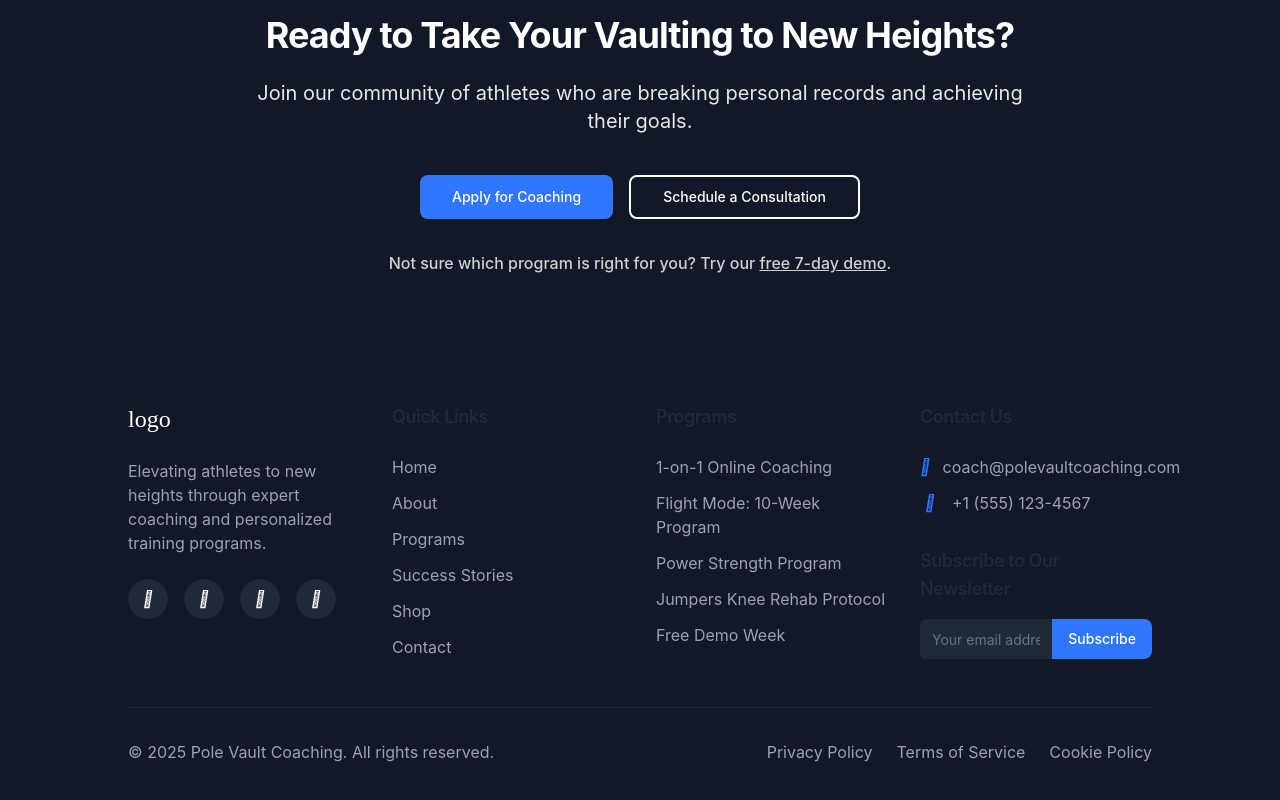
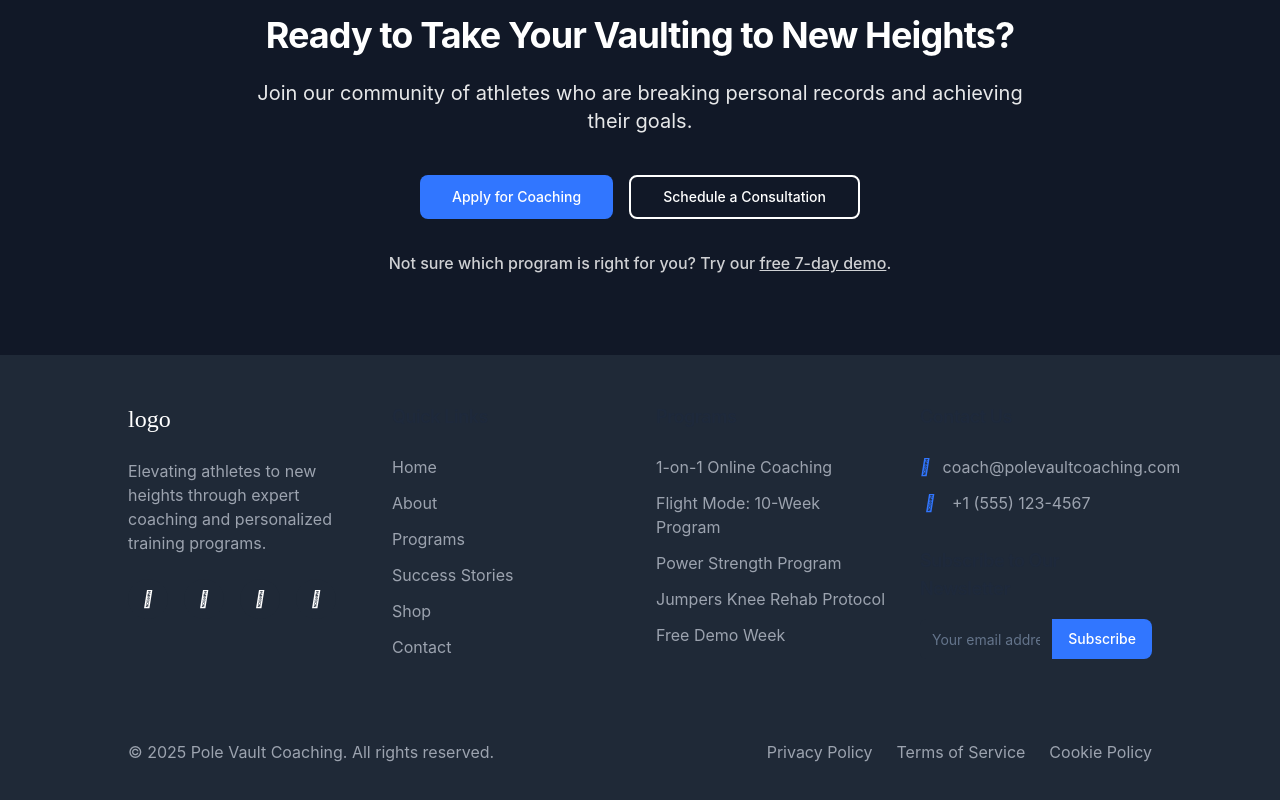
Before and after one commit to sondregut/pole-vault-elite-transform, a React (Vite) app: page /programs in a window 1280 px wide. Shown: the part 4230-5030 px from the top of the page. Built offline with nearby package versions, Linux system fonts and the light colour scheme.

Commit message:
Fix: Update background colors
Update the background colors of the CTA section and the footer section.

```diff
--- a/src/components/AppFeatures.tsx
+++ b/src/components/AppFeatures.tsx
@@ -1,4 +1,4 @@
-
+import React from 'react';
 import { Button } from "@/components/ui/button";
 
 const AppFeatures = () => {
@@ -21,7 +21,7 @@ const AppFeatures = () => {
   ];
 
   return (
-    <section className="py-20">
+    <section className="py-20 bg-[#101827] text-white">
       <div className="container mx-auto">
         <div className="flex flex-col lg:flex-row items-center gap-12">
           <div className="lg:w-1/2 order-2 lg:order-1">
--- a/src/components/CTASection.tsx
+++ b/src/components/CTASection.tsx
@@ -3,7 +3,7 @@ import { Button } from "@/components/ui/button";
 
 const CTASection = () => {
   return (
-    <section className="py-20 bg-[#3176FF]">
+    <section className="py-20 bg-[#101827]">
       <div className="container mx-auto text-center">
         <h2 className="text-3xl md:text-4xl font-bold text-white mb-6">
           Ready to Transform Your Pole Vaulting?
--- a/src/components/Footer.tsx
+++ b/src/components/Footer.tsx
@@ -5,7 +5,7 @@ import { Link } from "react-router-dom";
 
 const Footer = () => {
   return (
-    <footer className="bg-gray-900 text-white py-12">
+    <footer className="bg-[#1f2937] text-white py-12">
       <div className="container mx-auto">
         <div className="grid grid-cols-1 md:grid-cols-2 lg:grid-cols-4 gap-8">
           <div>
```
